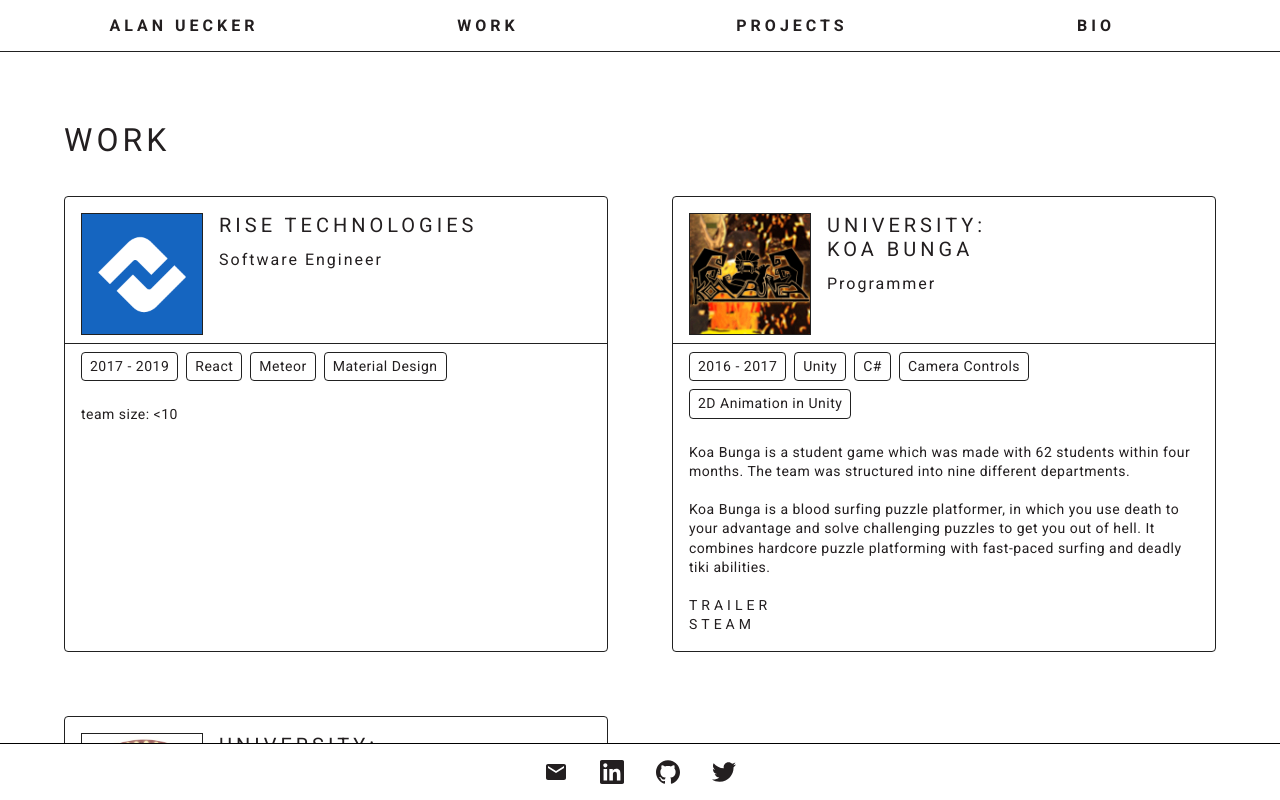
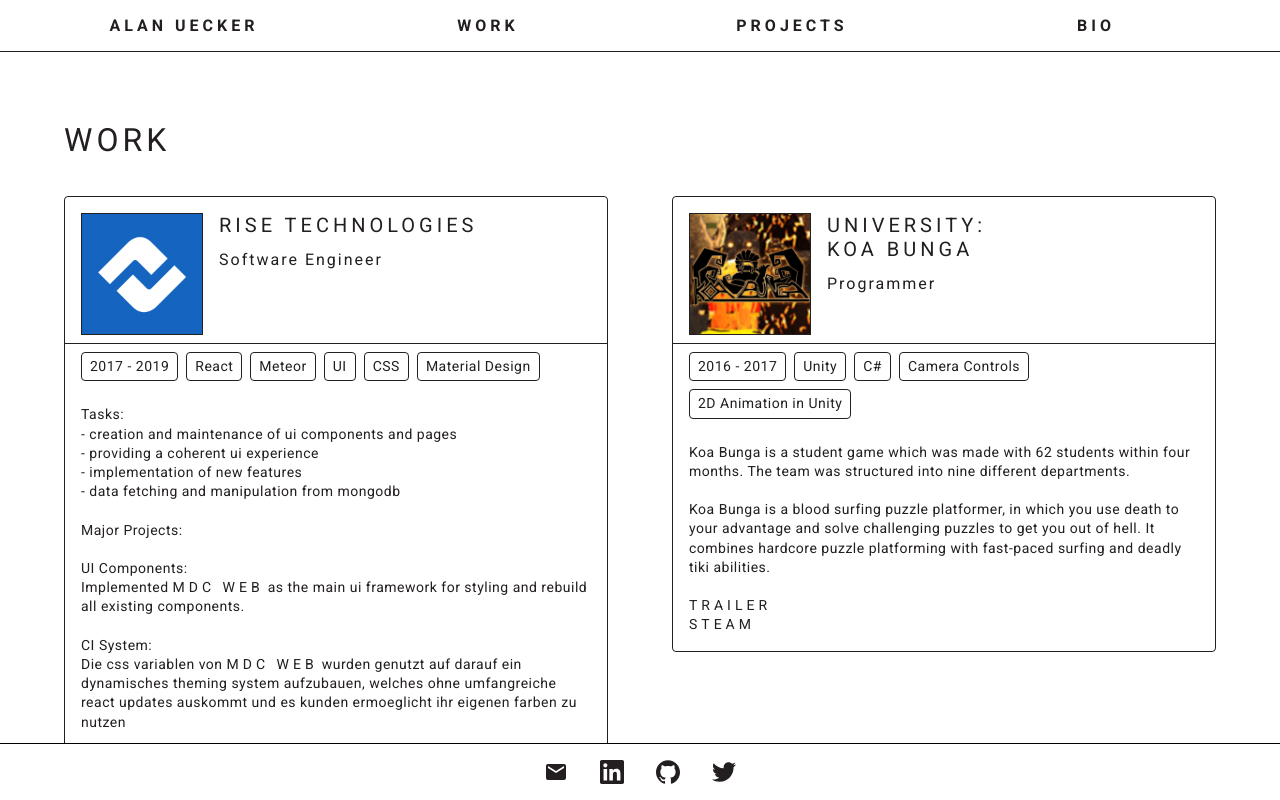
Before and after one commit to alanuecker/alanuecker.github.io, a React (Create React App) app: page /work in a window 1280 px wide. Built offline with nearby package versions, Linux system fonts and the light colour scheme.

Commit message:
wip text

```diff
--- a/src/components/Post.js
+++ b/src/components/Post.js
@@ -9,6 +9,12 @@
 
 const Root = styled.div`
   display: block;
+`;
+
+const Border = styled.div`
+  display: flex;
+  flex-direction: column;
+  flex: 1 0 auto;
   border-radius: 0.25rem;
   border: 1px solid rgba(0, 0, 0, 0.87);
 `;
@@ -45,6 +51,7 @@
 const Post = ({ src, alt, title, subtitle, tags, children }) => {
   return (
     <Root>
+      <Border>
         <Container>
           {src && <Image src={src} alt={alt} />}
           <TitleContainer hasImage={!!src}>
@@ -58,6 +65,7 @@
           ))}
         </TagContainer>
         <Body>{children}</Body>
+      </Border>
     </Root>
   );
 };
--- a/src/pages/Work.js
+++ b/src/pages/Work.js
@@ -1,4 +1,5 @@
 import * as React from 'react';
+import styled from '@emotion/styled';
 
 import rise from '../img/rise_logo.png';
 import koaBunga from '../img/koa_bunga.gif';
@@ -8,6 +9,10 @@
 import Link from '../components/base/Link';
 import Grid from '../components/base/Grid';
 import SubHeader from '../components/base/SubHeader';
+
+const TextLink = styled(Link)`
+  padding: 0 0.25rem;
+`;
 
 const Work = () => {
   return (
@@ -20,11 +25,54 @@
           alt="rise technologies"
           title="Rise Technologies"
           subtitle="Software Engineer"
-          tags={['2017 - 2019', 'React', 'Meteor', 'Material Design']}
+          tags={['2017 - 2019', 'React', 'Meteor', 'UI', 'CSS', 'Material Design']}
         >
-          {`
-          team size: <10
-        `}
+          Tasks:
+          <br />
+          - creation and maintenance of ui components and pages
+          <br />
+          - providing a coherent ui experience
+          <br />
+          - implementation of new features
+          <br />
+          - data fetching and manipulation from mongodb
+          <br />
+          <br />
+          Major Projects:
+          <br />
+          <br />
+          UI Components:
+          <br />
+          Implemented
+          <TextLink to="https://github.com/material-components/material-components-web">
+            MDC Web
+          </TextLink>
+          as the main ui framework for styling and rebuild all existing components.
+          <br />
+          <br />
+          CI System:
+          <br />
+          Die css variablen von
+          <TextLink to="https://github.com/material-components/material-components-web">
+            MDC Web
+          </TextLink>
+          wurden genutzt auf darauf ein dynamisches theming system aufzubauen, welches ohne
+          umfangreiche react updates auskommt und es kunden ermoeglicht ihr eigenen farben zu nutzen
+          <br />
+          <br />
+          Select Menus:
+          <br />
+          <TextLink to="https://github.com/JedWatson/react-select">React Select v2</TextLink> wurde
+          als Basis genommen um eine mehrere komplexe select menus oder einen date picker zu bauen.
+          <br />
+          <br />
+          Stepper:
+          <br />
+          es wurde eine stepper componente gebaut, welche die validierung von einzelnen steps
+          ermoeglicht, die navigation per swipe gesten ermoeglicht, eine umfangreiche navigation per
+          tastatur ermoeglicht und einzelne steps lazy loaded
+          <br />
+          <br />
         </Post>
         <Post
           key="koaBunga"
```
Lines whose indentation alone changed are shown as unchanged.
